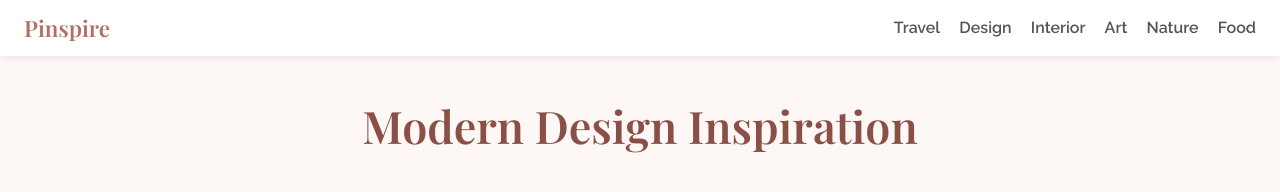
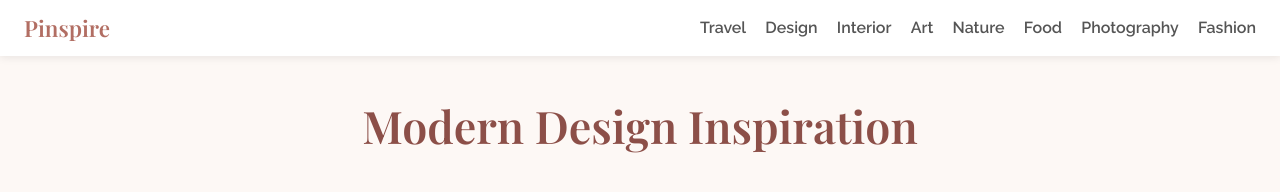
Before and after one commit to Rashij-17/Pinspire-Final, a plain HTML site: page design.html in a window 1280 px wide. Drawn offline with nearby package versions, Linux system fonts and the light colour scheme; no server answers.

Commit message:
Update design.html

```diff
--- a/design.html
+++ b/design.html
@@ -137,6 +137,8 @@
   <a href="art.html">Art</a>
   <a href="nature.html">Nature</a>
   <a href="food.html">Food</a>
+  <a href="photography.html">Photography</a>
+  <a href="fashion.html">Fashion</a>
 </nav>
   </header>
   <h1 class="page-title">Modern Design Inspiration</h1>
```
Lines whose indentation alone changed are shown as unchanged.
